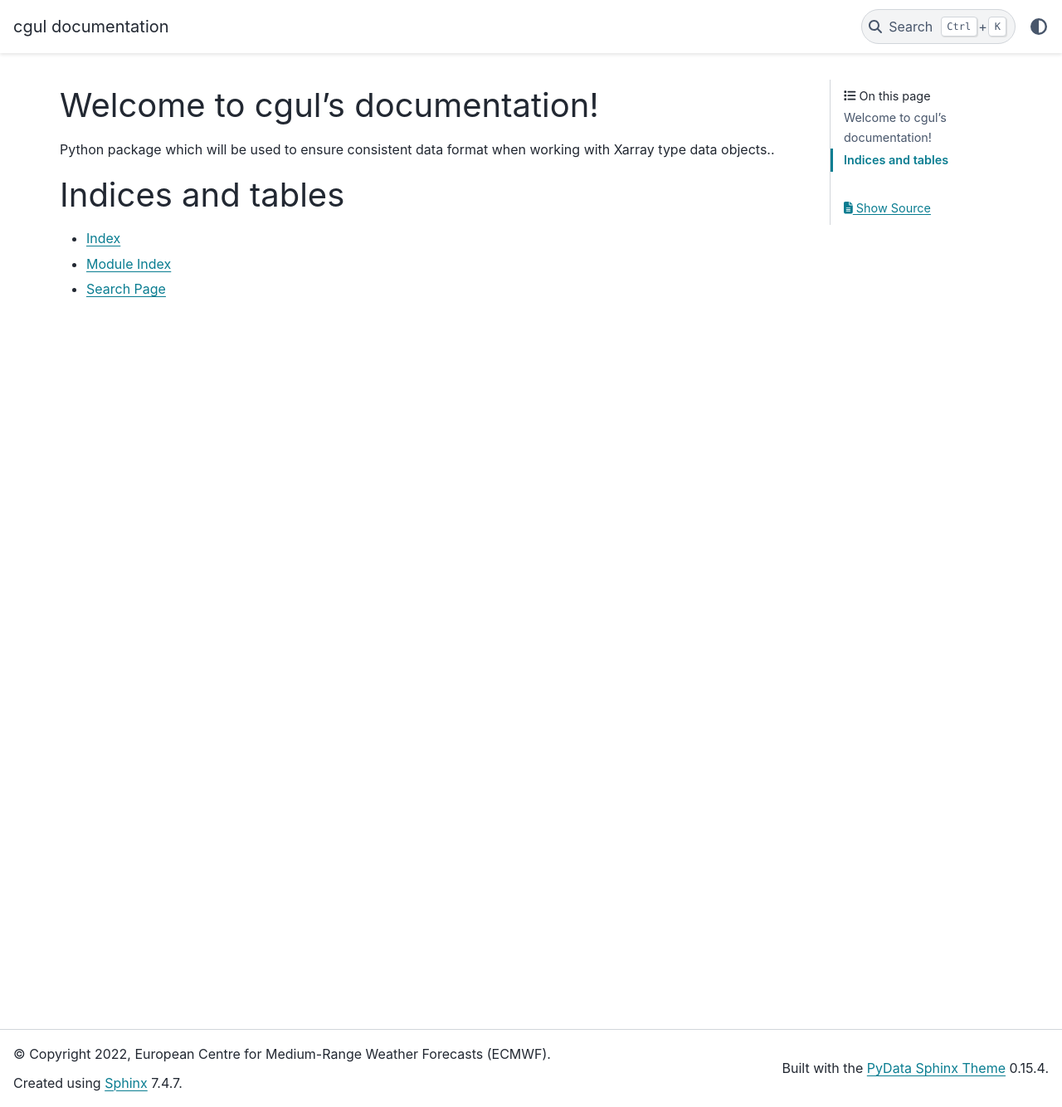
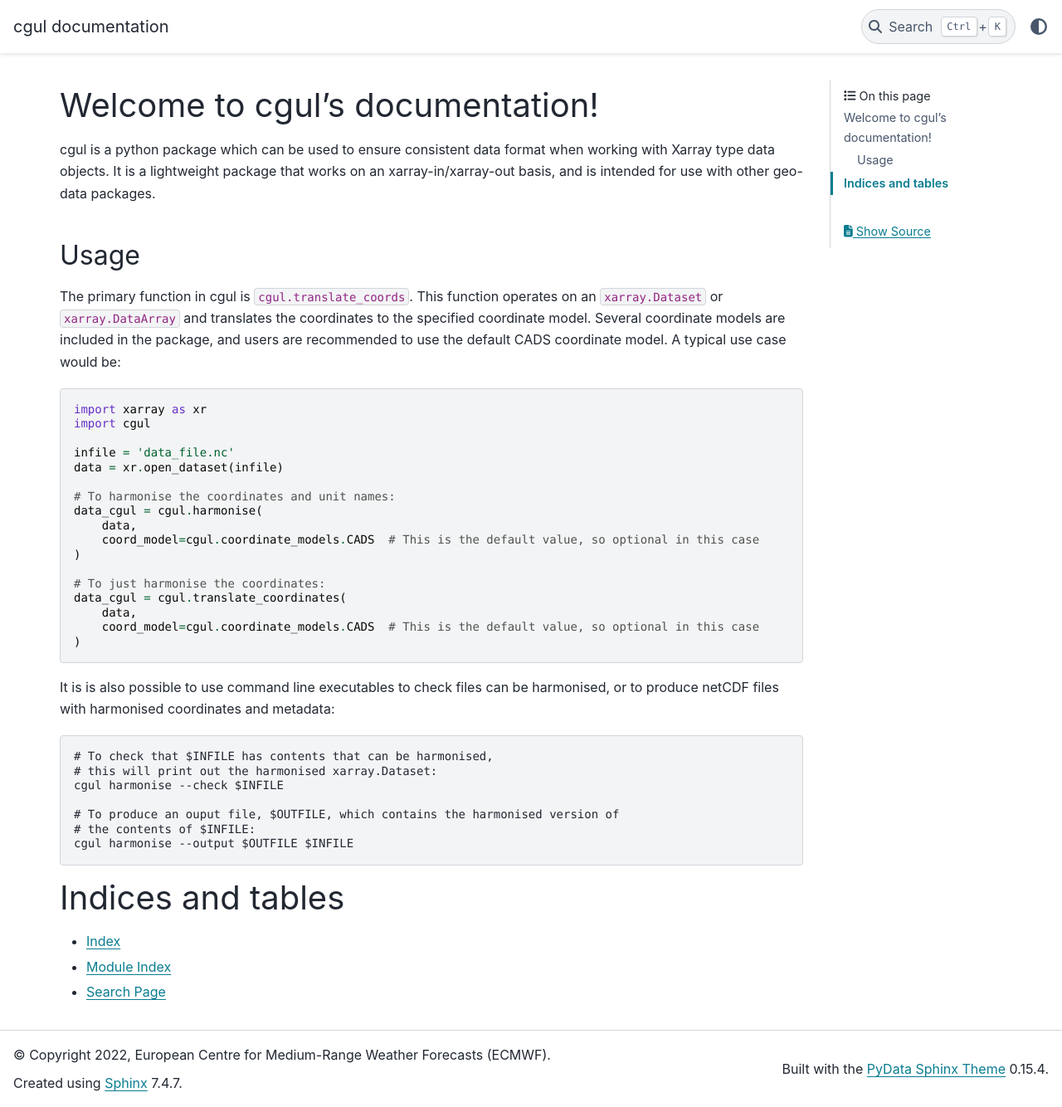
Before and after one commit to ecmwf-projects/cgul, a Sphinx documentation site: the page built from docs/index.md, in a window 1280 px wide and 1334 px high. Shown: the whole window at 83% size. Built offline with Sphinx 7.4.7 and the PyData theme 0.15.4, drawn with Linux system fonts in a browser that asks for light colours; the version number could not be read and is left out.

````diff
--- a/docs/index.md
+++ b/docs/index.md
@@ -1,6 +1,45 @@
 # Welcome to cgul's documentation!
 
-Python package which will be used to ensure consistent data format when working with Xarray type data objects..
+cgul is a python package which can be used to ensure consistent data format when working with Xarray type data objects. It is a lightweight package that works on an xarray-in/xarray-out basis, and is intended for use with other geo-data packages.
+
+## Usage
+
+The primary function in cgul is `cgul.translate_coords`. This function operates on an `xarray.Dataset` or
+`xarray.DataArray` and translates the coordinates to the specified coordinate model. Several coordinate models
+are included in the package, and users are recommended to use the default CADS coordinate model. A typical
+use case would be:
+
+```
+import xarray as xr
+import cgul
+
+infile = 'data_file.nc'
+data = xr.open_dataset(infile)
+
+# To harmonise the coordinates and unit names:
+data_cgul = cgul.harmonise(
+    data,
+    coord_model=cgul.coordinate_models.CADS  # This is the default value, so optional in this case
+)
+
+# To just harmonise the coordinates:
+data_cgul = cgul.translate_coordinates(
+    data,
+    coord_model=cgul.coordinate_models.CADS  # This is the default value, so optional in this case
+)
+```
+
+It is is also possible to use command line executables to check files can be harmonised, or to produce netCDF files with harmonised coordinates and metadata:
+
+```
+# To check that $INFILE has contents that can be harmonised,
+# this will print out the harmonised xarray.Dataset:
+cgul harmonise --check $INFILE
+
+# To produce an ouput file, $OUTFILE, which contains the harmonised version of
+# the contents of $INFILE:
+cgul harmonise --output $OUTFILE $INFILE
+```
 
 ```{toctree}
 :caption: 'Contents:'
````
Also changed, not shown: README.md (+19 -1 lines).
